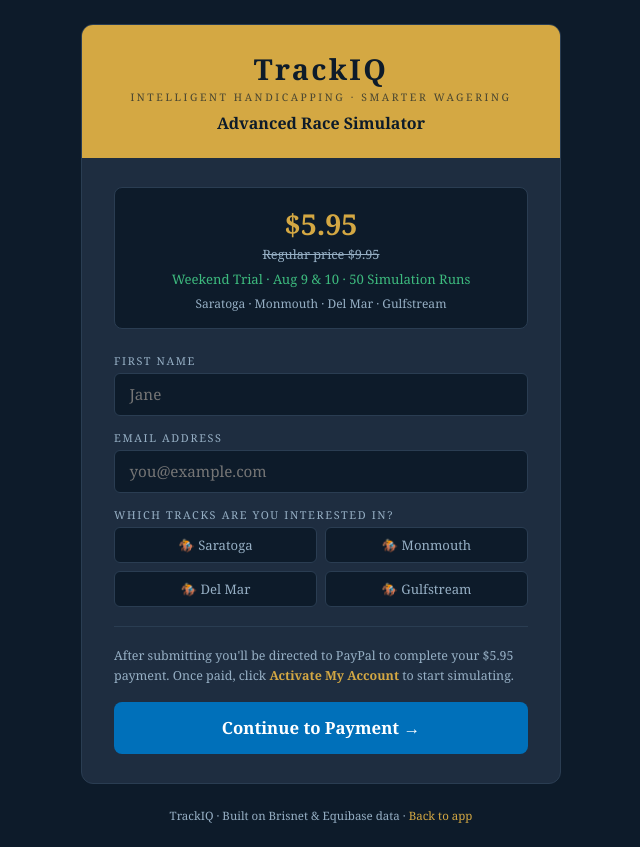
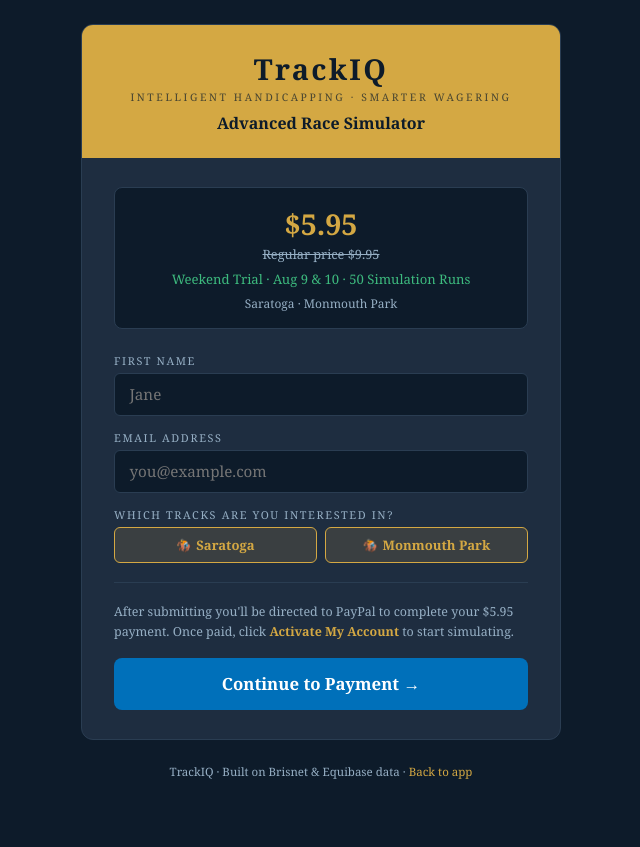
Before and after one commit to michaelgoldberg/brisai, a Flask app: page /signup in a window 1280 px wide. Shown: the whole page, without its empty margins (319-959 px from the left). After the commit the page ends 779 px from the top, so only its background shows below. Run offline with Flask 3, Linux system fonts and the light colour scheme.

Commit message:
Limit trial to Saratoga and Monmouth only

```diff
--- a/app.py
+++ b/app.py
@@ -35,21 +35,13 @@ race_store = {}
 pick_store = {}
 
 SAMPLE_CARDS = {
-    # Weekend Trial — Aug 9-10
+    # Weekend Trial — Aug 9-10 (Saratoga & Monmouth only)
     "SAR0809": {"label": "Saratoga - Sat Aug 9", "file": "SAR0809.DRF"},
     "SAR0810": {"label": "Saratoga - Sun Aug 10", "file": "SAR0810.DRF"},
     "MTH0809": {"label": "Monmouth Park - Sat Aug 9", "file": "MTH0809.DRF"},
     "MTH0810": {"label": "Monmouth Park - Sun Aug 10", "file": "MTH0810.DRF"},
-    "DMR0809": {"label": "Del Mar - Sat Aug 9", "file": "DMR0809.DRF"},
-    "DMR0810": {"label": "Del Mar - Sun Aug 10", "file": "DMR0810.DRF"},
-    "GP0809":  {"label": "Gulfstream Park - Sat Aug 9", "file": "GP0809.DRF"},
-    "GP0810":  {"label": "Gulfstream Park - Sun Aug 10", "file": "GP0810.DRF"},
-    # Previous cards
+    # Previous reference cards
     "SAR0718": {"label": "Saratoga - Fri Jul 18 (12 races)", "file": "SAR0718.DRF"},
-    "ASD0805": {"label": "Assiniboia Downs - Tue Aug 5 (7 races)", "file": "ASD0805.DRF"},
-    "IND0714": {"label": "Indiana Grand - Mon Jul 14 (10 races)", "file": "IND0714.DRF"},
-    "PEN0709": {"label": "Penn National - Wed Jul 9 (7 races)", "file": "PEN0709.DRF"},
-    "WOX0709": {"label": "Woodbine - Wed Jul 9 (7 races)", "file": "WOX0709.DRF"},
     "MNR0707": {"label": "Mountaineer Park - Mon Jul 7 (8 races)", "file": "MNR0707.DRF"},
 }
 SAMPLE_DIR = os.path.join(os.path.dirname(__file__), "sample_cards")
--- a/templates/index.html
+++ b/templates/index.html
@@ -108,7 +108,7 @@ table.rtable td{padding:0.38rem 0.6rem;vertical-align:middle;}
 
     <div style="font-size:1rem;color:#fff;font-weight:bold;margin-bottom:0.2rem;">Weekend Trial — $5.95</div>
     <div style="font-size:0.82rem;color:var(--muted);margin-bottom:0.3rem;">Sat Aug 9 &amp; Sun Aug 10 · 50 simulation runs</div>
-    <div style="font-size:0.78rem;color:var(--gold);margin-bottom:1.2rem;">Saratoga · Monmouth · Del Mar · Gulfstream <span style="color:var(--muted);text-decoration:line-through;margin-left:6px;">$9.95</span></div>
+    <div style="font-size:0.78rem;color:var(--gold);margin-bottom:1.2rem;">Saratoga · Monmouth Park <span style="color:var(--muted);text-decoration:line-through;margin-left:6px;">$9.95</span></div>
 
     <label style="display:block;font-size:0.7rem;letter-spacing:0.15em;color:var(--muted);text-transform:uppercase;text-align:left;margin-bottom:0.3rem;">First Name</label>
     <input id="g-name" type="text" placeholder="Jane" autocomplete="given-name"
--- a/templates/signup.html
+++ b/templates/signup.html
@@ -72,7 +72,7 @@ footer a{color:var(--gold);text-decoration:none;}
         <div class="offer-price">$5.95</div>
         <div class="offer-reg">Regular price $9.95</div>
         <div class="offer-details">Weekend Trial · Aug 9 &amp; 10 · 50 Simulation Runs</div>
-        <div class="offer-tracks">Saratoga · Monmouth · Del Mar · Gulfstream</div>
+        <div class="offer-tracks">Saratoga · Monmouth Park</div>
       </div>
 
       <label>First Name</label>
@@ -83,10 +83,8 @@ footer a{color:var(--gold);text-decoration:none;}
 
       <label>Which tracks are you interested in?</label>
       <div class="track-grid">
-        <div class="track-btn" onclick="toggleTrack(this,'Saratoga')">🏇 Saratoga</div>
-        <div class="track-btn" onclick="toggleTrack(this,'Monmouth')">🏇 Monmouth</div>
-        <div class="track-btn" onclick="toggleTrack(this,'Del Mar')">🏇 Del Mar</div>
-        <div class="track-btn" onclick="toggleTrack(this,'Gulfstream')">🏇 Gulfstream</div>
+        <div class="track-btn selected" onclick="toggleTrack(this,'Saratoga')">🏇 Saratoga</div>
+        <div class="track-btn selected" onclick="toggleTrack(this,'Monmouth')">🏇 Monmouth Park</div>
       </div>
 
       <hr class="divider">
```
